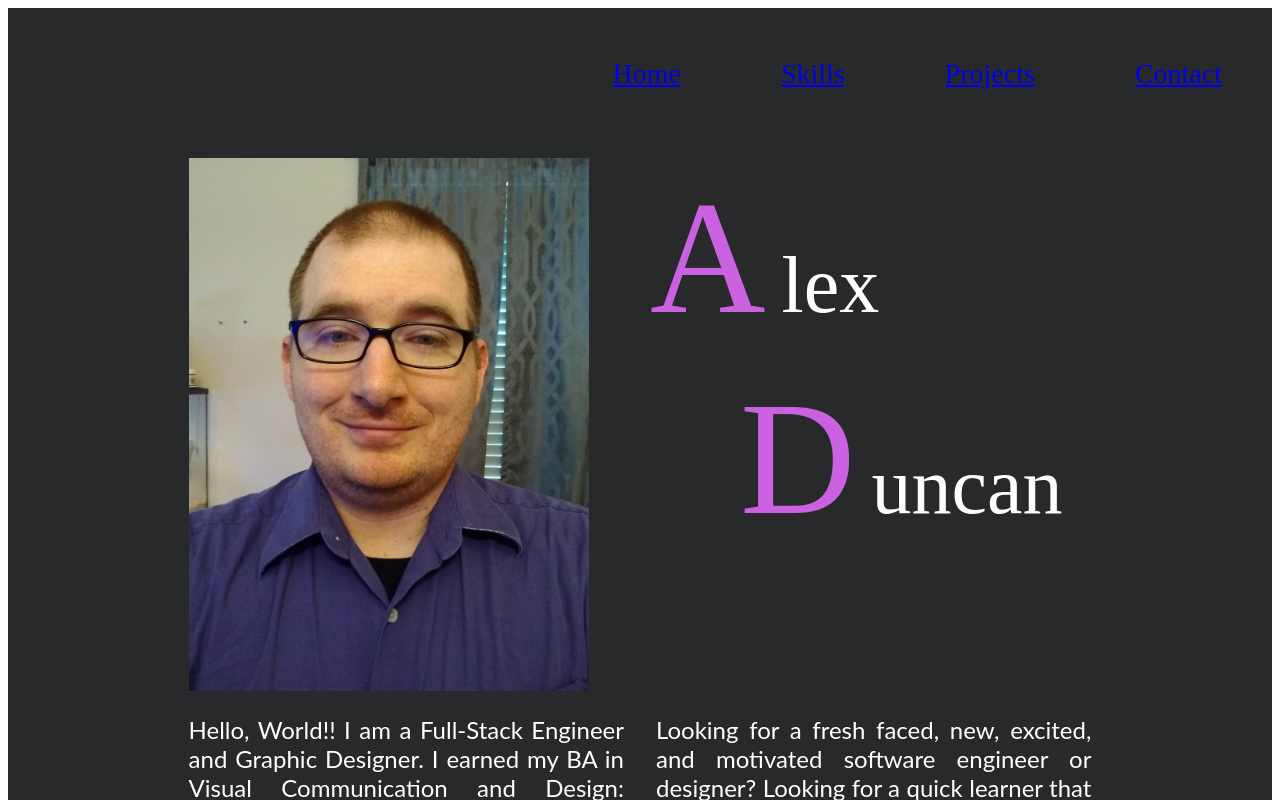
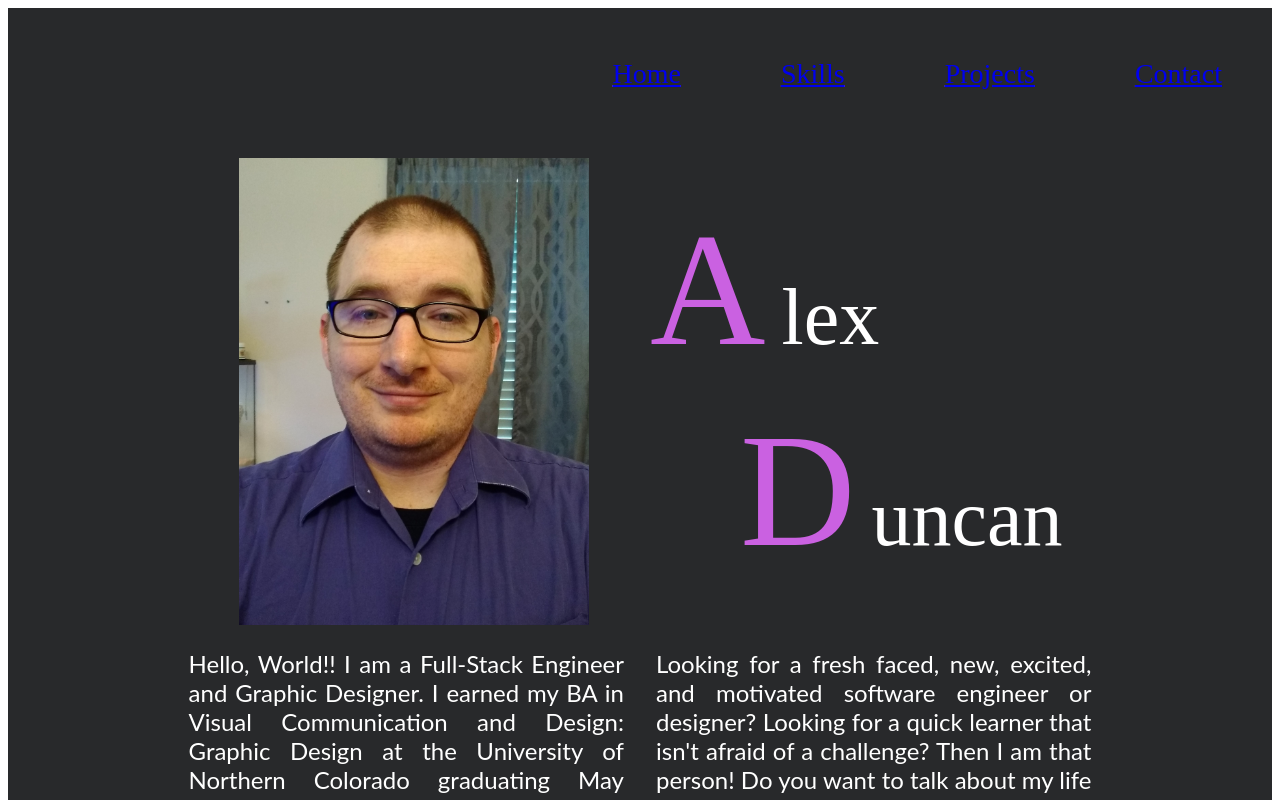
Before and after one commit to AlexJDuncan/AlexJDuncan.github.io, a React app: page / in a window 1280 px wide. Shown: the top 800 px of the page. Built offline with nearby package versions, Linux system fonts and the light colour scheme; the HTML template or start-up script is replaced by a standard one.

Commit message:
adjust image

```diff
--- a/client/src/Entry.jsx
+++ b/client/src/Entry.jsx
@@ -10,12 +10,14 @@ const Grid = styled.div`
 
 const GridElement = styled.div`
   grid-column: 3/4;
+  align-self: center;
 `;
 
 const SelfPic = styled.img`
   grid-column: 2/3;
-  width: 400px;
+  width: 350px;
   grid-row: 1/3;
+  justify-self: center;
 `;
 
 const Letter = styled.p `
```
Also changed, not shown: 1 other file (tests, documents, lock files or other folders).
